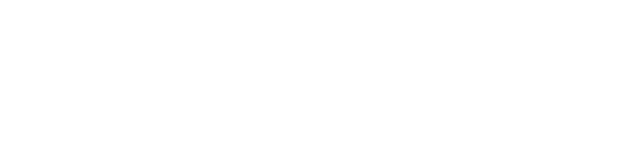
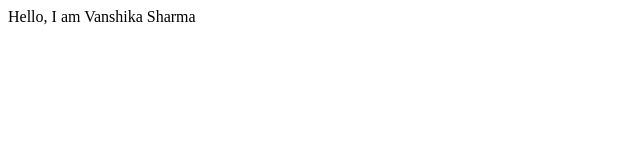
Before and after one commit to vanshii22/sample, a plain HTML site: page index.html in a window 1280 px wide. Shown: the whole page, without its empty margins (0-640 px from the left). Drawn offline with Linux system fonts and the light colour scheme.

Commit message:
index file has change

```diff
--- a/index.html
+++ b/index.html
@@ -6,6 +6,6 @@
     <title>Document</title>
 </head>
 <body>
-
+    Hello, I am Vanshika Sharma
 </body>
 </html>
```
